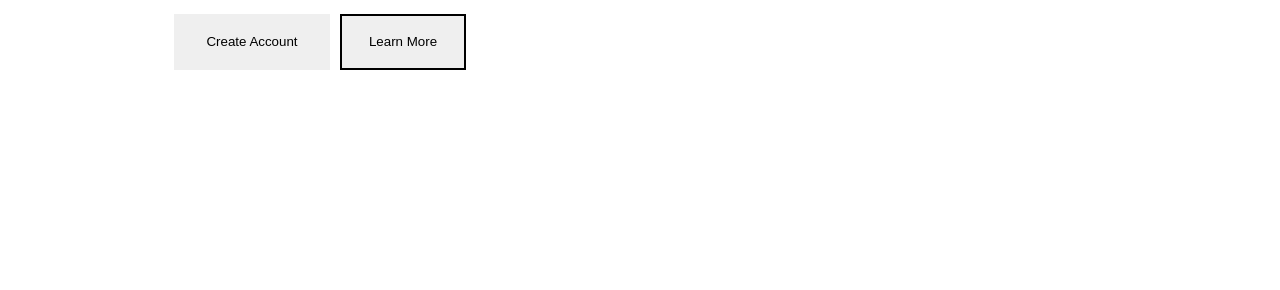
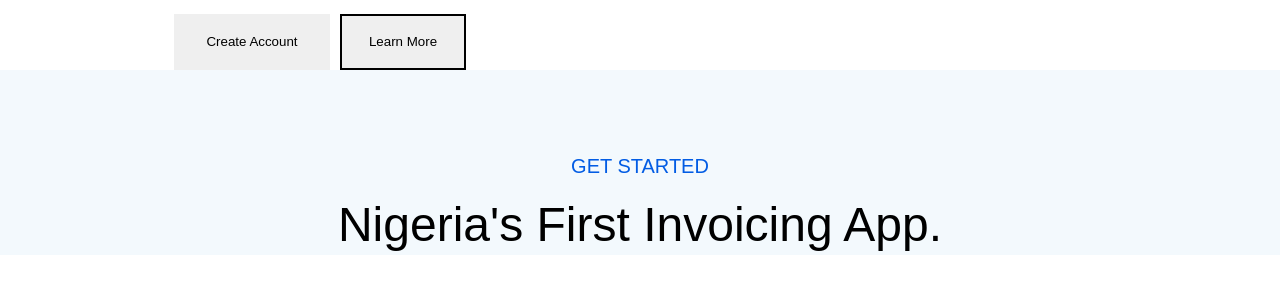
Before and after one commit to devs-22/Kupon-V2, a React (Create React App) app: page / in a window 1280 px wide. Shown: the part 388-678 px from the top of the page. Built offline with nearby package versions, Linux system fonts and the light colour scheme.

Commit message:
building header for get started

```diff
--- a/src/pages/Home/Home.scss
+++ b/src/pages/Home/Home.scss
@@ -75,6 +75,35 @@
       );
     }
   }
+
+  .summary {
+    display: flex;
+    flex-direction: column;
+    height: 100%;
+    min-width: 350px;
+    background-color: #87bee41a;
+    margin: 0 20px 0 20px;
+
+    .summary__h1 {
+      font-size: 12px;
+      font-weight: 400;
+      color: #025ce4;
+      text-align: center;
+      margin-top: 36px;
+    }
+    .summary-header {
+      display: flex;
+      align-items: center;
+      gap: 1%;
+      justify-content: center;
+      p {
+        font-size: 16px;
+        line-height: 20px;
+        font-weight: 700px;
+        margin: 0;
+      }
+    }
+  }
 }
 
 @media (min-width: 992px) {
@@ -120,4 +149,26 @@
     justify-content: center;
     gap: 10px;
   }
+
+  .summary {
+    margin: 0;
+    .summary__h1 {
+      font-weight: 400;
+      font-size: 20px;
+      line-height: 25px;
+      margin-top: 84px;
+    }
+    .summary-header {
+      p {
+        font-size: 48px;
+        line-height: 60px;
+        font-weight: 700px;
+        margin: 0;
+      }
+      img {
+        max-width: 84.4px;
+        height: 46.59px;
+      }
+    }
+  }
 }
--- a/src/pages/Home/Home.tsx
+++ b/src/pages/Home/Home.tsx
@@ -30,6 +30,14 @@ const Home = () => {
           <img src={require('../../assets/Frame 1510.svg').default} alt="" />
         </div>
       </div>
+      <section className="summary">
+        <h1 className="summary__h1">GET STARTED</h1>
+        <div className="summary-header">
+          <img src={require('../../assets/Polypodium.svg').default} alt="" />
+          <p> Nigeria's First Invoicing App. </p>
+          <img src={require('../../assets/Polypodium.svg').default} alt="" />
+        </div>
+      </section>
     </>
   );
 };
```
